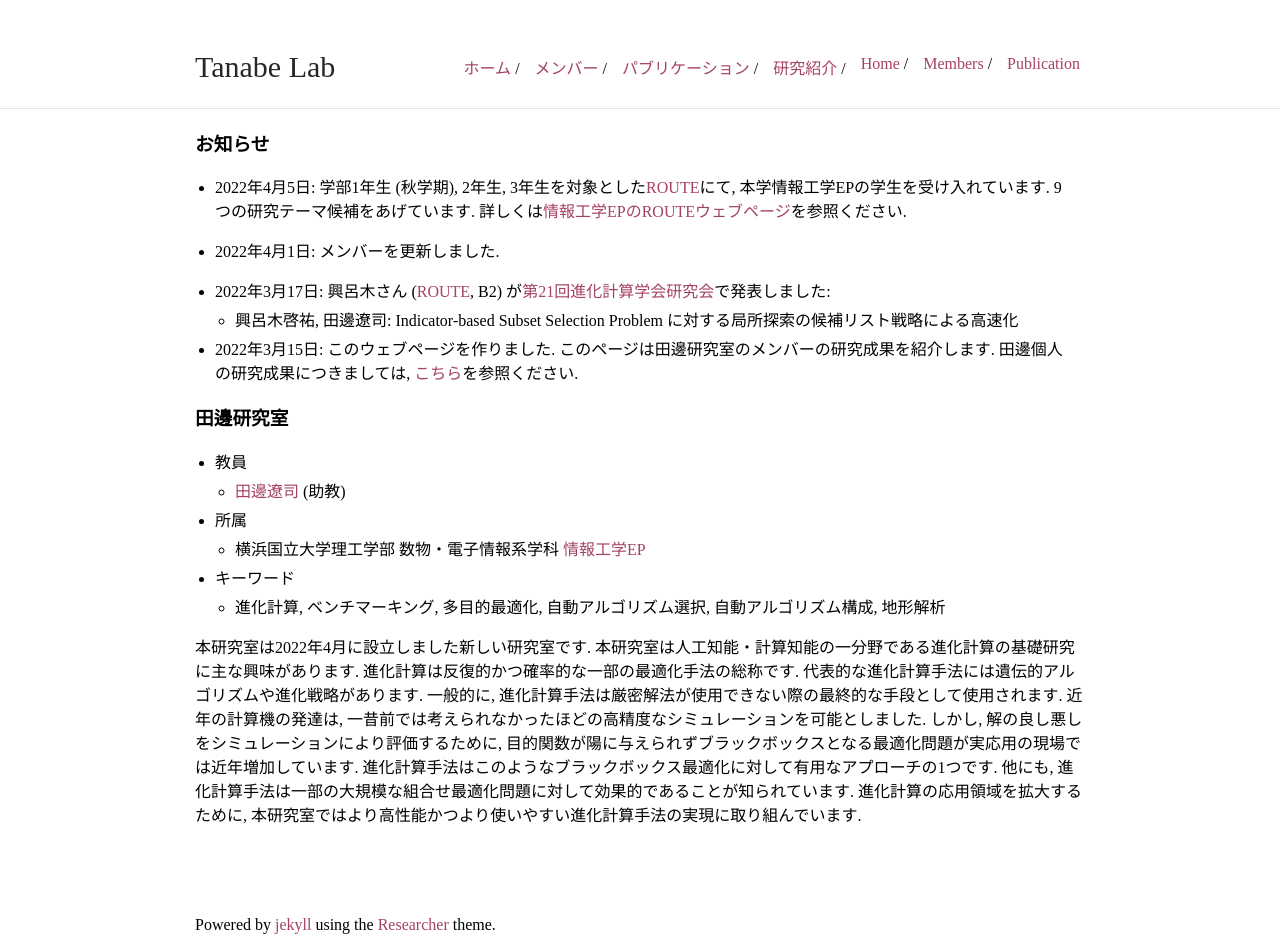
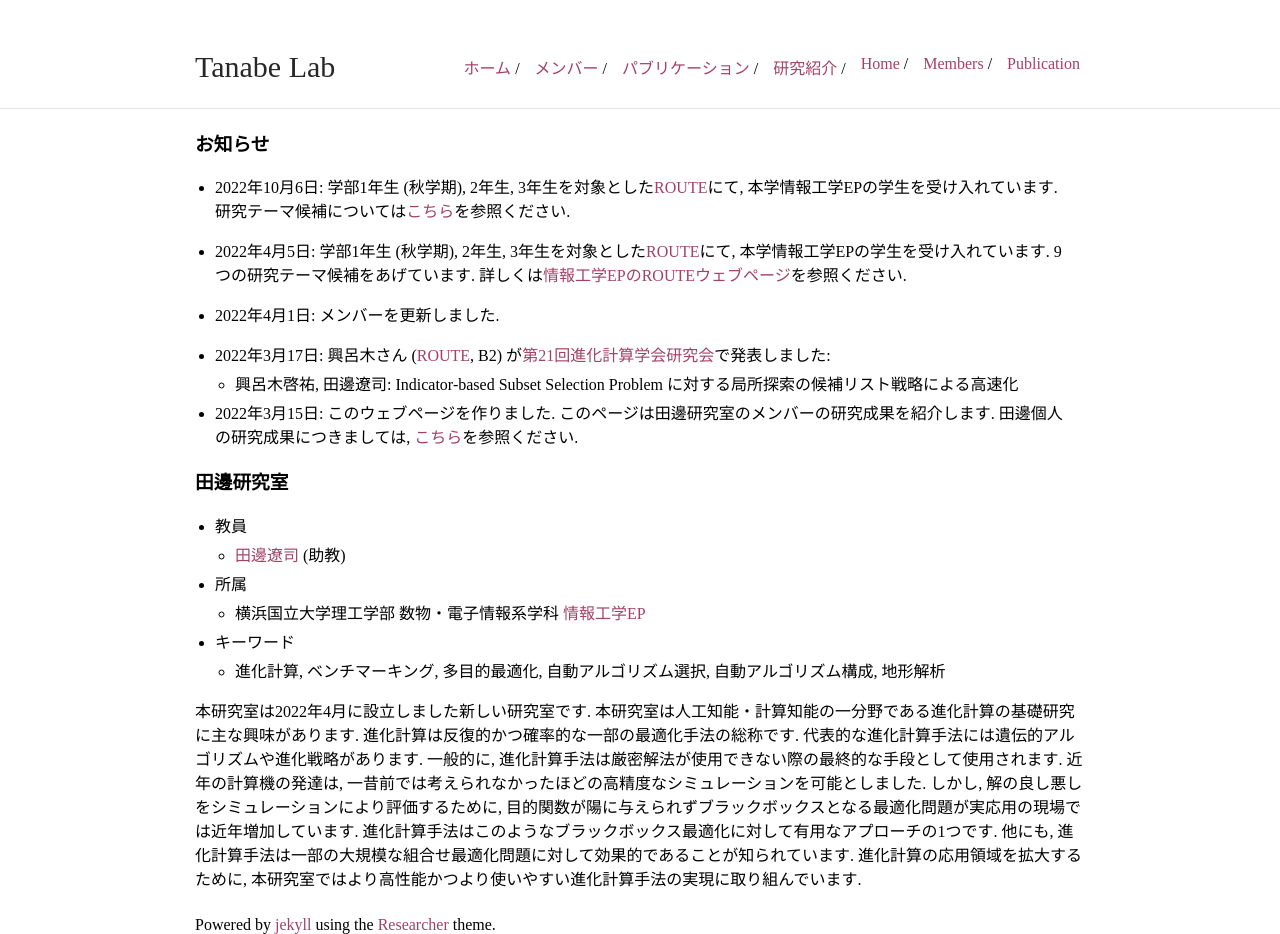
Before and after one commit to aopt-lab/aopt-lab.github.io, a Jekyll site: the page built from index.md, in a window 1280 px wide. Built offline with Jekyll 4.4.1, drawn with Linux system fonts in a browser that asks for light colours.

Commit message:
updated index

```diff
--- a/index.md
+++ b/index.md
@@ -4,6 +4,8 @@ title: 田邊研究室
 ---
 
 ### お知らせ
+
+* 2022年10月6日: 学部1年生 (秋学期), 2年生, 3年生を対象とした[ROUTE](http://es-route.ynu.ac.jp/computer-science-and-engineering-ep/how-to-join/)にて, 本学情報工学EPの学生を受け入れています. 研究テーマ候補については[こちら](https://hackmd.io/yqsGzrHvSMKPbM8afex7qw)を参照ください.
 
 * 2022年4月5日: 学部1年生 (秋学期), 2年生, 3年生を対象とした[ROUTE](http://es-route.ynu.ac.jp/)にて, 本学情報工学EPの学生を受け入れています. 9つの研究テーマ候補をあげています. 詳しくは[情報工学EPのROUTEウェブページ](http://es-route.ynu.ac.jp/computer-science-and-engineering-ep/project-lists/)を参照ください.
 
```
